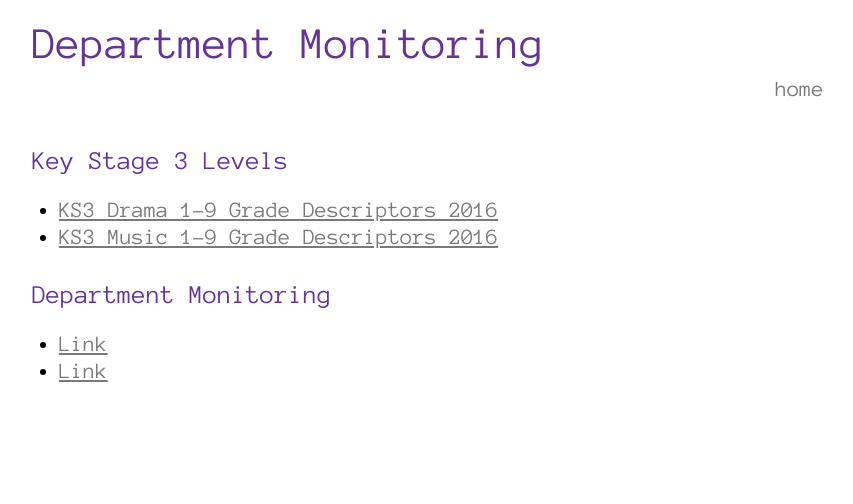
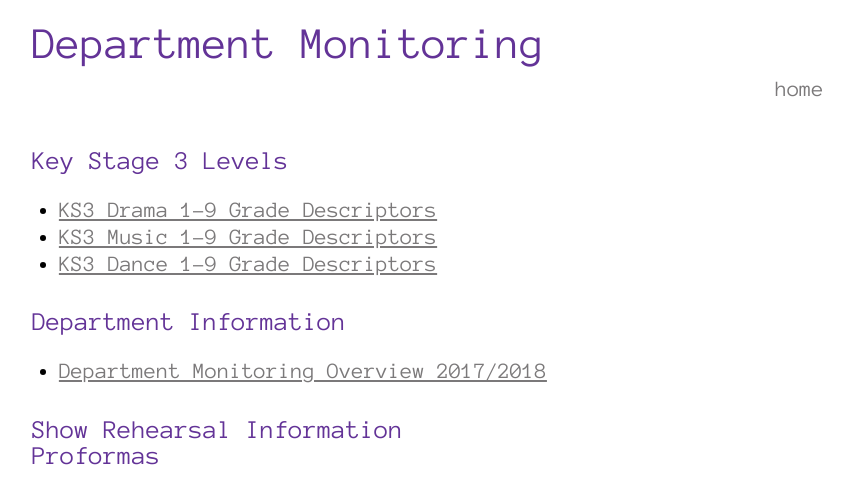
Before and after one commit to MalphasWats/stagewallis.com, a Jekyll site: the page built from monitoring.markdown, in a window 1280 px wide. Shown: the top 504 px of the page, without its empty margins (208-1061 px from the left). Built offline with Jekyll 4.4.1, drawn with Linux system fonts in a browser that asks for light colours.

Commit message:
montioringadditions

```diff
--- a/monitoring.markdown
+++ b/monitoring.markdown
@@ -6,10 +6,15 @@ title: Department Monitoring
 
 ### Key Stage 3 Levels
 
-* [KS3 Drama 1-9 Grade Descriptors 2016](deptmonitoring/#KS3 Drama 1-9 Grade Descriptors 2016)
-* [KS3 Music 1-9 Grade Descriptors 2016](deptmonitoring/KS3 Music 1-9 Grade Descriptors 2016)
+* [KS3 Drama 1-9 Grade Descriptors](deptmonitoring/#KS3 Drama 1-9 Grade Descriptors 2016)
+* [KS3 Music 1-9 Grade Descriptors](deptmonitoring/KS3 Music 1-9 Grade Descriptors 2016)
+* [KS3 Dance 1-9 Grade Descriptors](deptmonitoring/KS3 Dance 1-9 Grade Descriptors 2016)
 
-### Department Monitoring
+### Department Information
 
-* [Link](#)
-* [Link](#)
+* [Department Monitoring Overview 2017/2018](deptmonitoring/Performing Arts Monitoring Overview 2017/2018)
+
+### Show Rehearsal Information
+
+
+### Proformas
```
Also changed, not shown: 2 other files.
